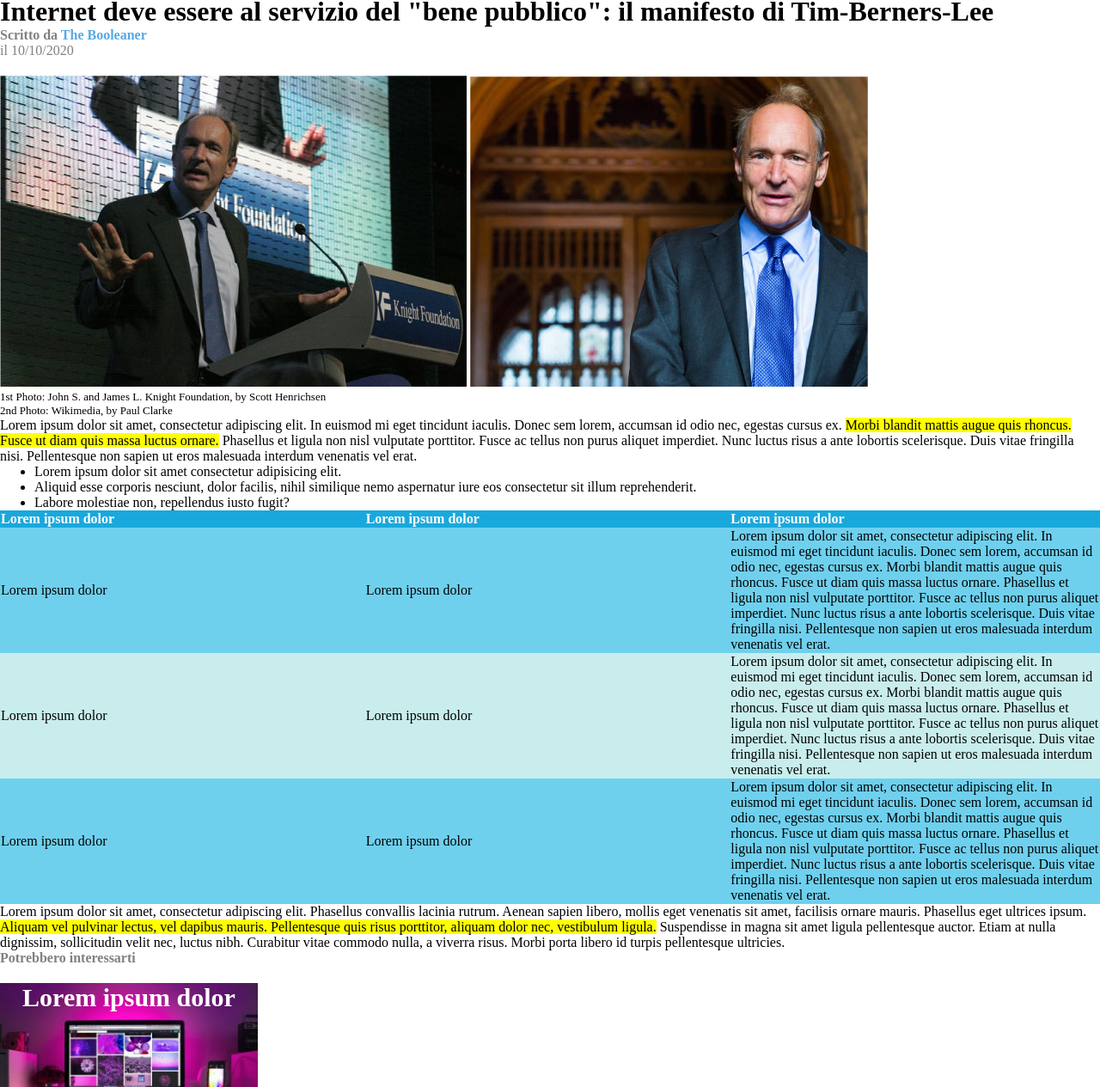
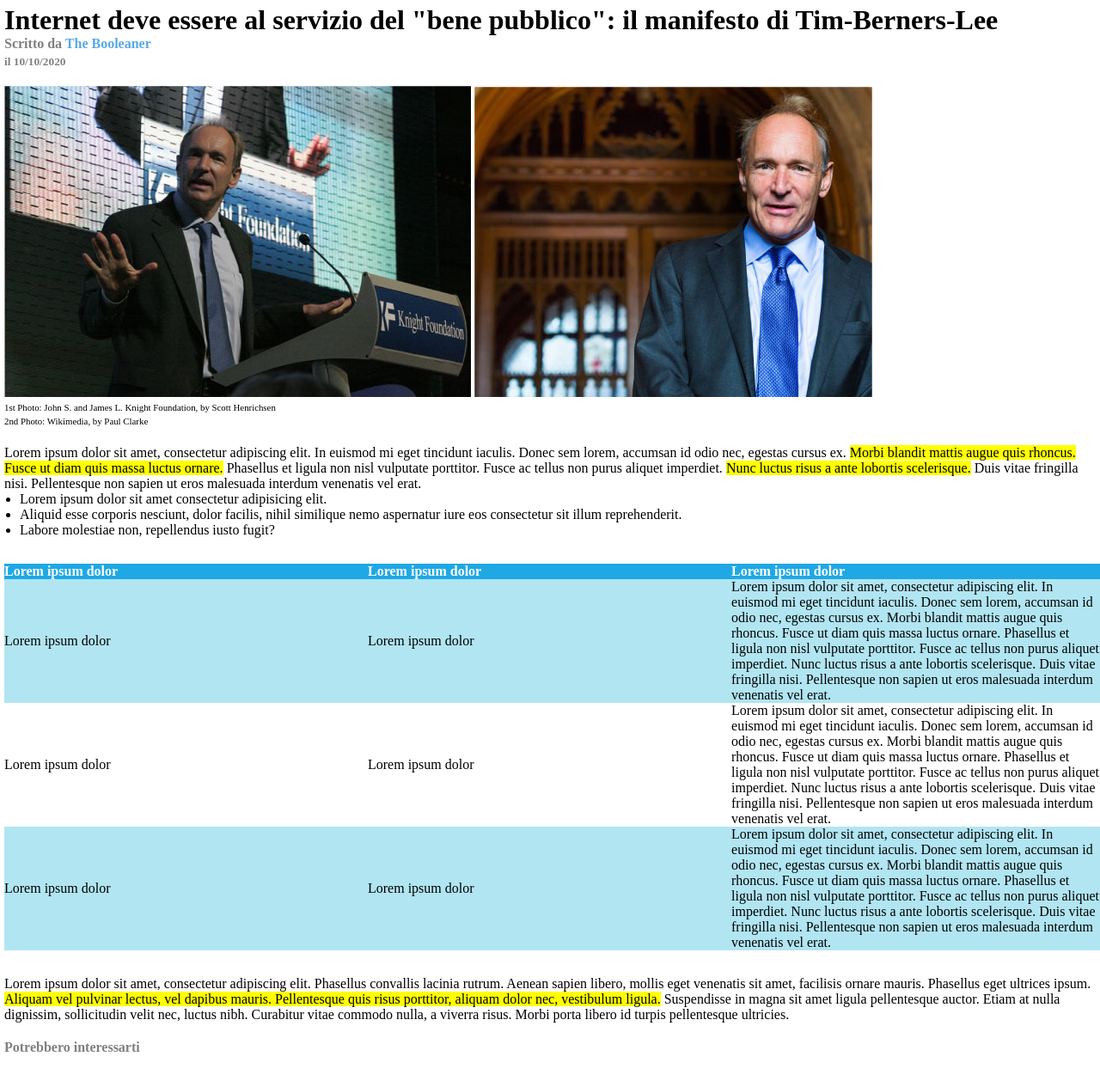
Before and after one commit to GiuseppeF11/html-css-booleaner, a plain HTML site: page index.html in a window 1280 px wide. Shown: the part 90-1355 px from the top of the page at 86% size. Drawn offline with Linux system fonts and the light colour scheme.

Commit message:
Aggiunte correzioni

```diff
--- a/index.html
+++ b/index.html
@@ -3,14 +3,14 @@
 <head>
     <meta charset="UTF-8">
     <meta name="viewport" content="width=device-width, initial-scale=1.0">
-    <title>The Booleaner</title>
+    <title>Internet deve essere al servizio del "bene pubblico": il manifesto di Tim Berners-Lee | The Booleaner</title>
     <link rel="stylesheet" href="style.css">
 </head>
 
 <body>
     <!-- Inizio intestazione pagina -->
     <header id="header-top">
-        <img id="logo" src="img/logo.svg" alt="logo">
+        <img id="logo" src="img/logo.svg" alt="logo booleaner">
     </header>
     <!-- Fine intestazione pagina -->
 
@@ -19,20 +19,18 @@
         <!-- Inizio titolo articolo -->
         <header class="intestazione">
             <h1 id="titolo-articolo"> Internet deve essere al servizio del "bene pubblico": il manifesto di Tim-Berners-Lee</h1>
-            <div id="autore-articolo">
-                Scritto da <span id="nome-autore"> The Booleaner </span> <br>
-                <section id="data">il 10/10/2020</section>
-            </div>
+            <h4 class="grey-text">Scritto da <a href="#" id="nome-autore" > The Booleaner </a></h4>
+            <small class="grey-text">il 10/10/2020</small>
         </header>
         <!-- Fine titolo articolo -->
 
         <!-- Inizio prima sezione (foto) -->
-        <section>
+        <section class="sezione">
             <img src="img/tim-1.jpg" alt="Tim-1">
             <img src="img/tim-2.jpg" alt="Tim-2">
             <div id="fonti-foto">
-                1st Photo: John S. and James L. Knight Foundation, by Scott Henrichsen <br>
-                2nd Photo: Wikimedia, by Paul Clarke
+                <small>1st Photo: John S. and James L. Knight Foundation, by Scott Henrichsen</small> <br>
+                <small>2nd Photo: Wikimedia, by Paul Clarke</small>
             </div>
         </section>
         <!-- Fine prima sezione (foto) -->
@@ -44,7 +42,7 @@
                 Lorem ipsum dolor sit amet, consectetur adipiscing elit. In euismod mi eget tincidunt iaculis.
                 Donec sem lorem, accumsan id odio nec, egestas cursus ex. <span class="important">Morbi blandit mattis augue quis rhoncus.
                     Fusce ut diam quis massa luctus ornare.</span> Phasellus et ligula non nisl vulputate porttitor.
-                Fusce ac tellus non purus aliquet imperdiet. Nunc luctus risus a ante lobortis scelerisque.
+                Fusce ac tellus non purus aliquet imperdiet. <mark>Nunc luctus risus a ante lobortis scelerisque.</mark>  <!-- mark per evidenziare parti di testo -->
                 Duis vitae fringilla nisi. Pellentesque non sapien ut eros malesuada interdum venenatis vel erat.
             </p>
             <!-- Fine  primo paragrafo -->
@@ -128,7 +126,7 @@
     <!-- Fine contenuto centrale pagina -->
 
     <footer>
-        <strong id="interest">Potrebbero interessarti</strong> <br>
+        <div class="grey-text">Potrebbero interessarti</div> <br>
         <div class="foto-footer-1">Lorem ipsum dolor</div>
         <div class="foto-footer-2">Lorem ipsum dolor</div>
 
--- a/style.css
+++ b/style.css
@@ -1,11 +1,32 @@
+/*
+
+      GENERAL
+
+*/
+
 * {
-    margin: 0px;
+    margin: 0;
+    padding: 0;
 }
 
+main, footer{
+    margin-left: 5px;
+}
+
+ul{
+    padding-left: 18px;
+}
+
+/*
+
+     HEADER
+
+*/
 #header-top {
     background-image: url(img/pattern.png);
     background-size:contain;
-    background-color:rgb(45, 142, 216);
+    background-color:#2D8ED8;
+    background-position: center;
 }
 
 #logo {
@@ -14,21 +35,30 @@
     width: 200px;
 }
 
+/*
+
+     MAIN
+
+*/
+
 .intestazione {
+    margin-top: 10px;
     margin-bottom: 20px;
 }
 
-#titolo-articolo {
-    margin-bottom: 0px;
+.sezione{
+    margin-bottom: 20px;
 }
 
-#autore-articolo {
+.grey-text {
     color: grey;
     font-weight: bold;
+    margin-bottom: 2px;
 }
 
 #nome-autore {
     color:rgb(87, 169, 228);
+    text-decoration: none;
 }
 
 #data {
@@ -45,10 +75,12 @@
 
 table {
     border-collapse: collapse;
+    margin-top: 30px;
+    margin-bottom: 30px;
 }
 
 thead {
-    background-color: rgb(25, 168, 220);
+    background-color: #1FA8E4;
     color: white;
     text-align: left;
 }
@@ -61,18 +93,19 @@ td, th {
 }
 
 .riga-pari {
-    background-color: rgb(111, 208, 238);
+    background-color: #B1E5F2;
 }
 
 .riga-dispari {
-    background-color: rgb(201, 237, 237);
+    background-color: #FFFFFF;
 }
 
-#interest {
-    color: grey;
-}
+ /*
 
-#interest, .foto-footer-1, .foto-footer-2{
+      FOOTER
+
+ */
+footer, .foto-footer-1, .foto-footer-2{
     margin-top: 20px;
 }
 
```
